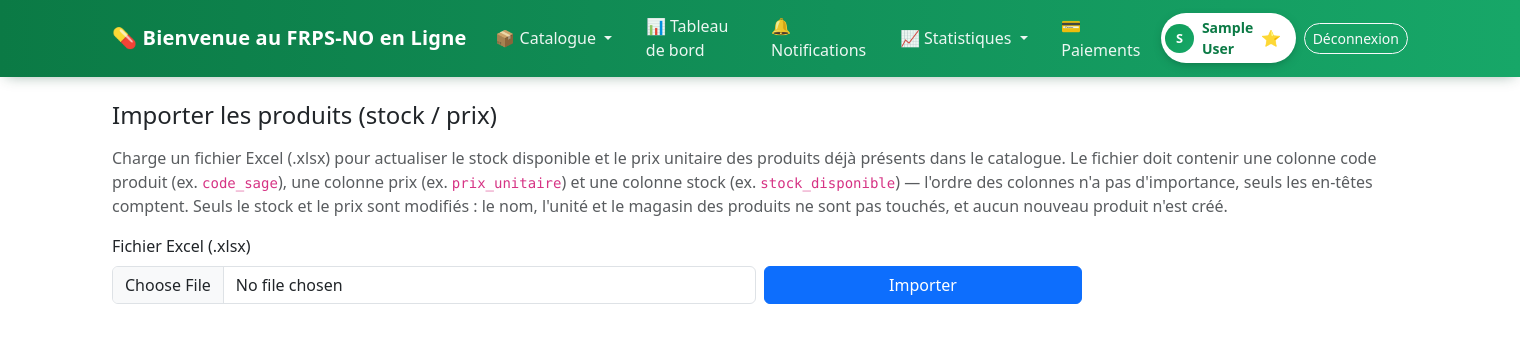
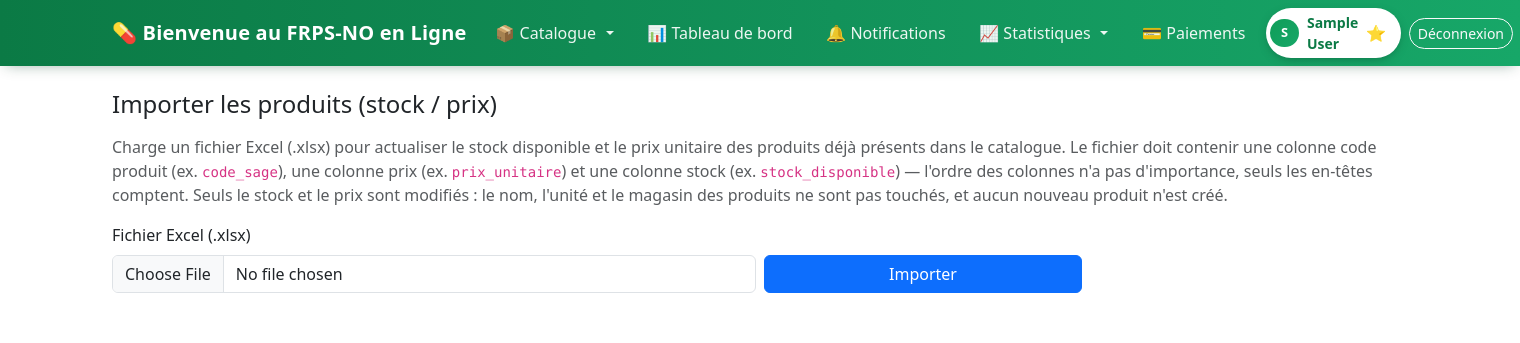
Before and after one commit to mohamadou6/frps-commande, a Django app: page /catalogue/importer/ in a window 1520 px wide. Shown: the top 343 px of the page. Run offline with Django 5.2, Linux system fonts and the light colour scheme; a user stored in the database is signed in; tables that the repository leaves empty hold one stand-in row (values such as "Sample post"); data that the repository does not hold is empty; some libraries are stand-ins or nearby versions.

Commit message:
Design : corrige l'alignement vertical du menu (retour a la ligne + badge decale)

```diff
--- a/templates/base.html
+++ b/templates/base.html
@@ -51,10 +51,18 @@
         }
         .app-navbar .nav-link {
             position: relative;
+            display: inline-flex;
+            align-items: center;
+            gap: .35rem;
+            white-space: nowrap;
             color: rgba(255, 255, 255, 0.92) !important;
             padding: .4rem .8rem !important;
             border-radius: 999px;
             transition: background-color .18s ease, color .18s ease, transform .18s ease;
+        }
+        .app-navbar .dropdown {
+            display: flex;
+            align-items: center;
         }
         .app-navbar .nav-link:hover,
         .app-navbar .nav-link:focus {
```
